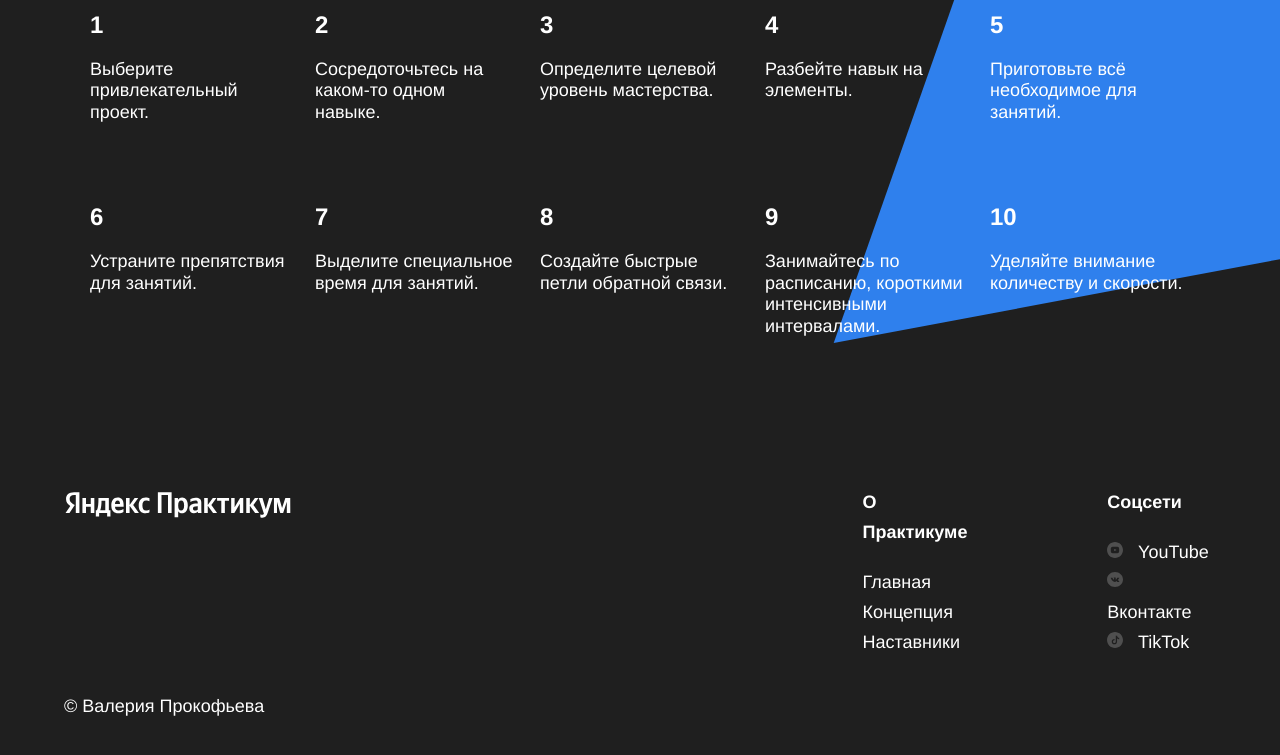
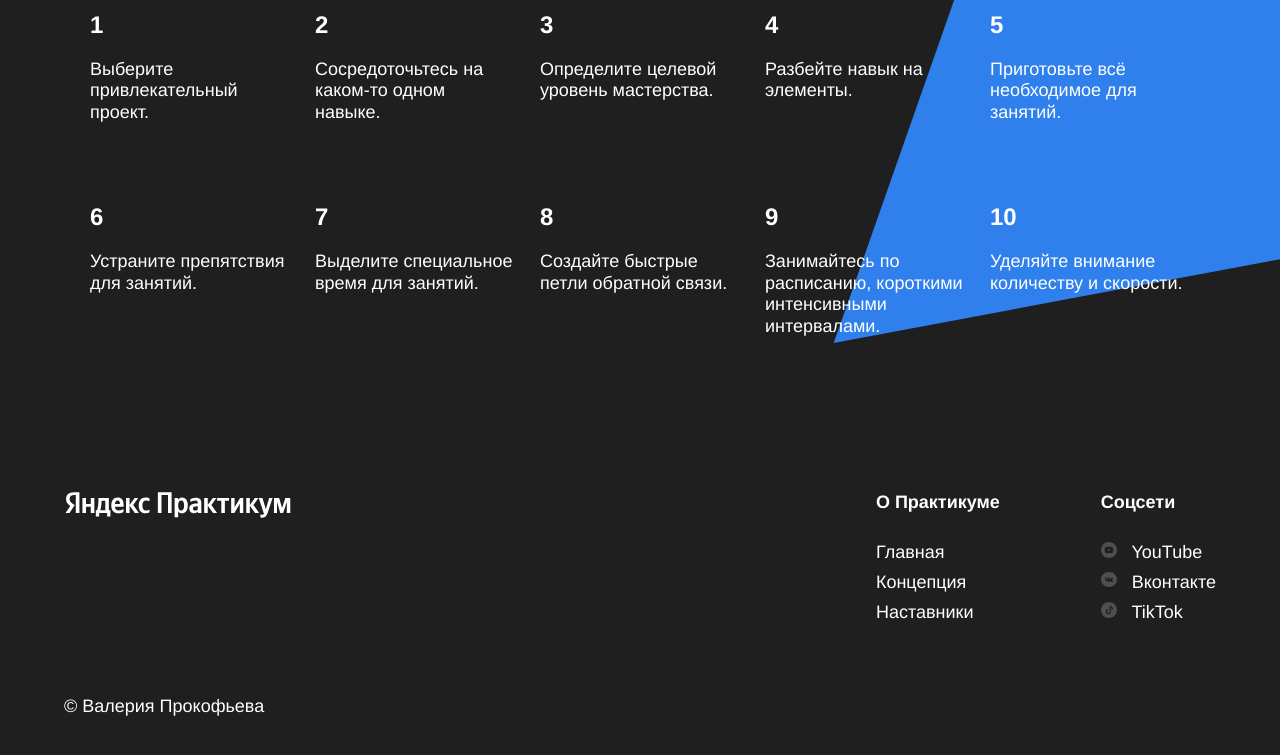
Before and after one commit to RubyVine01/how-to-learn-bootcamp, a plain HTML site: page index.html in a window 1280 px wide. Shown: the part 3279-4034 px from the top of the page. Drawn offline with Linux system fonts and the light colour scheme.

Commit message:
Fix footer CSS

```diff
--- a/styles/style.css
+++ b/styles/style.css
@@ -53,7 +53,6 @@
 .header__link {
   text-decoration: none;
   color: #2f80ed;
-
 }
 
 .header__main-illustration {
@@ -63,7 +62,6 @@
   right: 0;
   width: 765px;
   height: 608px;
-
 }
 
 .header__square-pic {
@@ -238,16 +236,12 @@
 }
 
 .footer {
-  min-height: 350px;
+  min-height: 250px;
   margin: 0 auto;
   background-color: #1f1f1f;
   display: flex;
   justify-content: space-between;
-}
-
-.footer__columns {
-  margin: 60px 5% 40px;;
-
+  padding: 60px 5% 40px;
 }
 
 .footer__columns_content_copyright {
```
